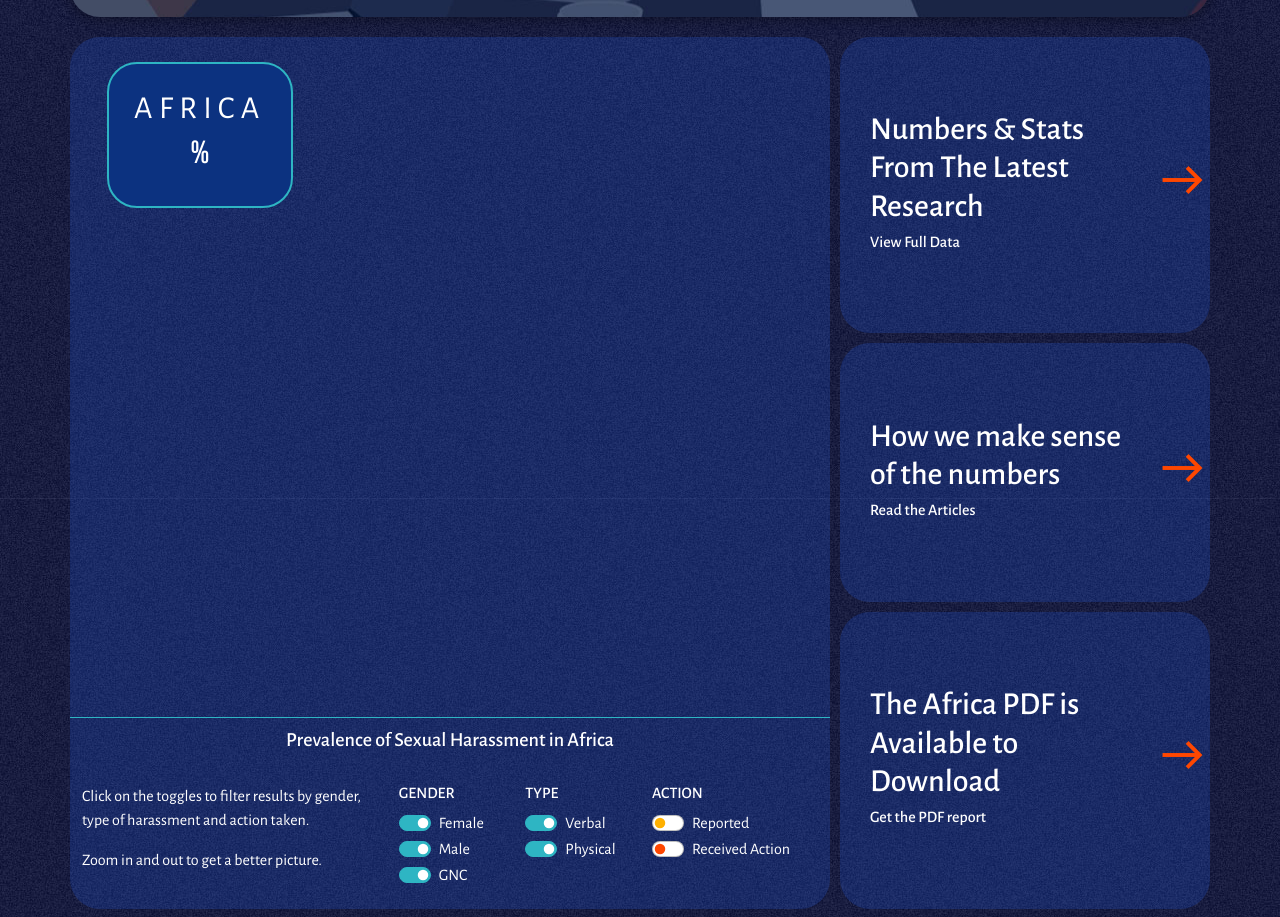
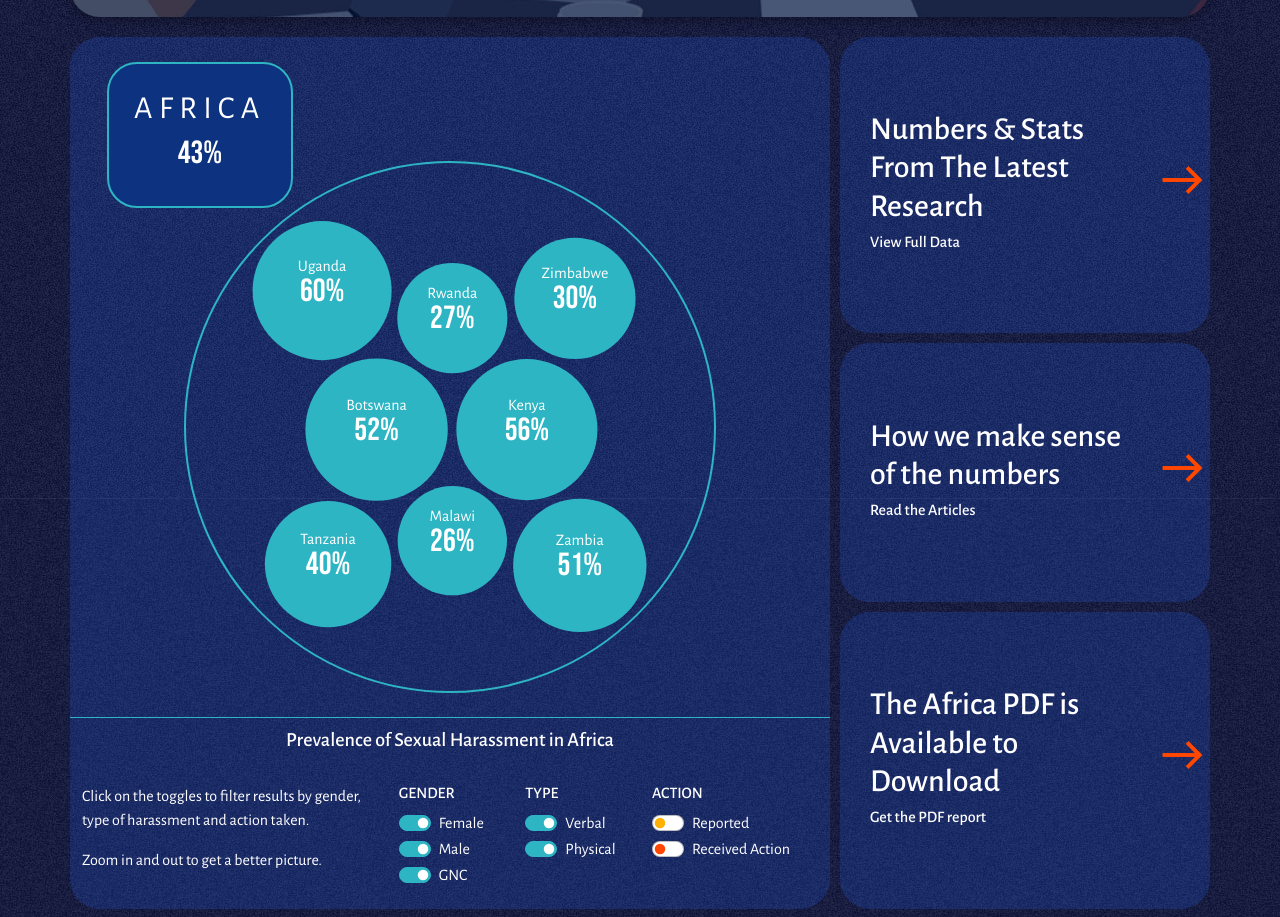
Before and after one commit to Littl3S3al/WIN-SH-Data, a plain HTML site: page index.html in a window 1280 px wide. Shown: the part 480-1397 px from the top of the page. Drawn offline with nearby package versions, Linux system fonts and the light colour scheme; files whose address does not match are found by name.

Commit message:
changing file structure for github

```diff
--- a/index.html
+++ b/index.html
@@ -160,7 +160,7 @@
 
     <script src="js/bubble/var.js"></script>
     <script src="js/bubble/index.js"></script>
-    <script src="js/bubble//data.js"></script>
+    <script src="js/bubble/data.js"></script>
     <script src="js/bubble/setup.js"></script>
     <script src="js/bubble/bubble.js"></script>
 
--- a/js/bubble/data.js
+++ b/js/bubble/data.js
@@ -54,14 +54,16 @@ const updateData = (gender, type) => {
   };
 
   //  (runs at start) bring in the csv data - then the json data - then call update
-  d3.csv('../../data/compiled.csv')
+  d3.csv('../data/compiled.csv')
     .then((d) => {
       compiledData = d;
       // console.log(d);
     })
     .then(() => {
-      d3.json('../../data/index.json').then((data) => {
+      d3.json('../data/index.json').then((data) => {
         rootData = data;
         updateData(['f', 'm', 'n'], ['v', 'p']);
       });
     });
+
+    console.log('new structure')
```
